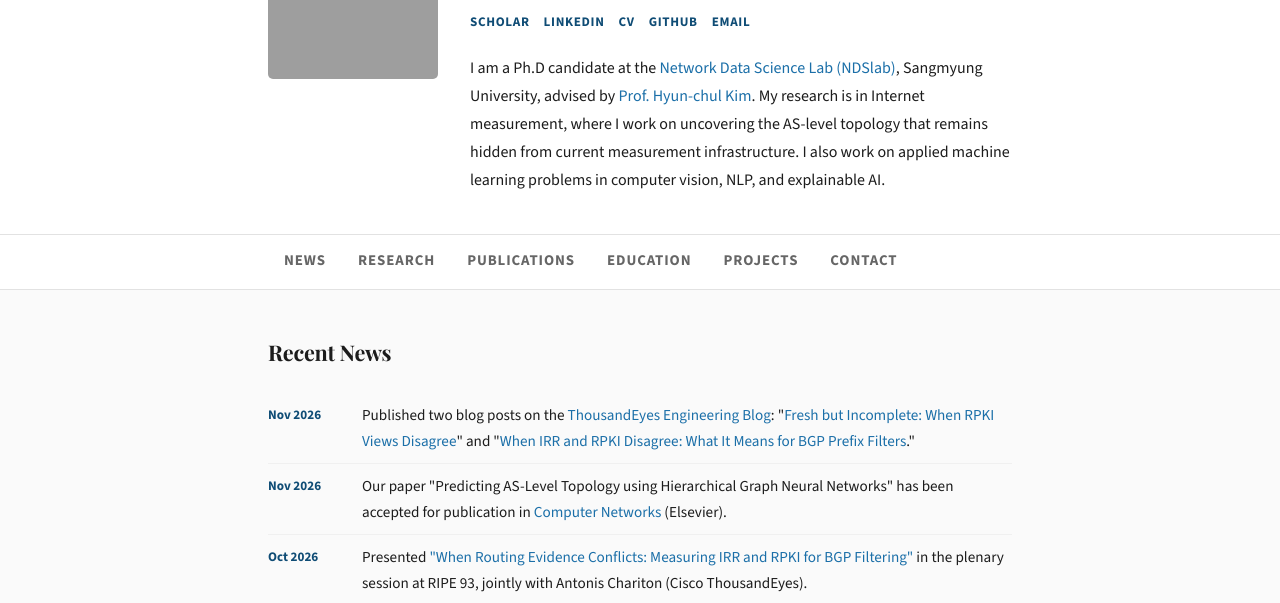
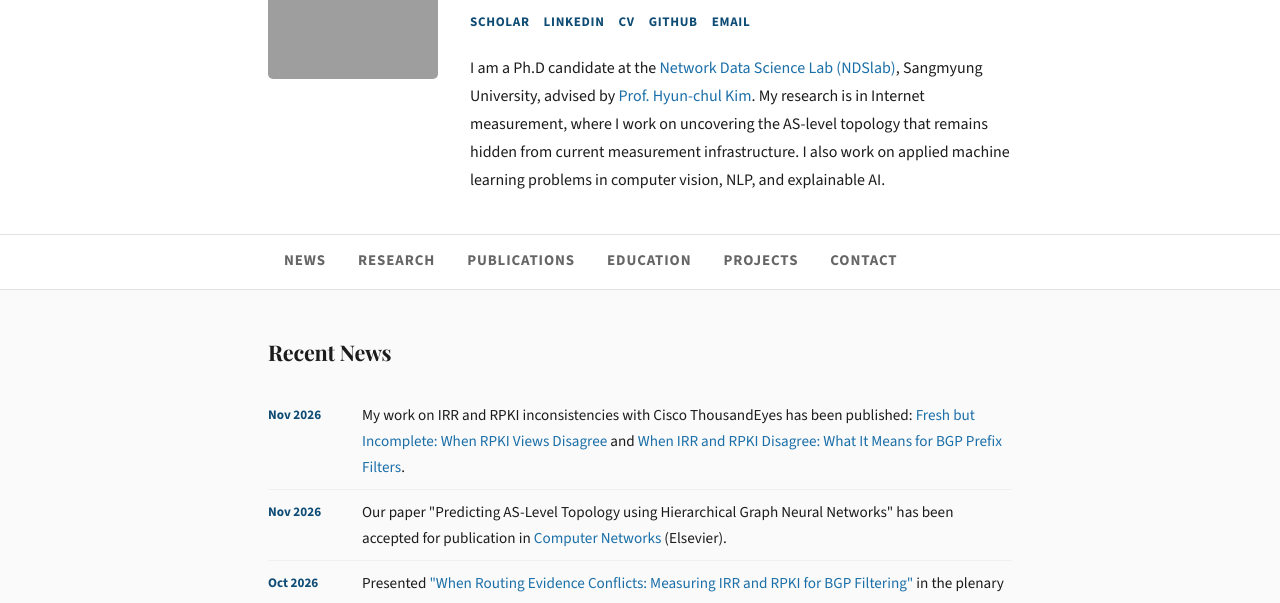
Before and after one commit to usama99/usama99.github.io, a plain HTML site: page index.html in a window 1280 px wide. Shown: the part 161-764 px from the top of the page. Drawn offline with nearby package versions, Linux system fonts and the light colour scheme; grey boxes are pictures that could not be loaded.

Commit message:
Revise recent news publication entries
Updated the news section to reflect recent publications on IRR and RPKI inconsistencies.

```diff
--- a/index.html
+++ b/index.html
@@ -71,10 +71,9 @@
   <ul class="news">
     <li>
       <span class="nd">Nov 2026</span>
-      <span>Published two blog posts on the <a href="https://medium.com/thousandeyes-engineering">ThousandEyes Engineering Blog</a>:
-        "<a href="https://medium.com/thousandeyes-engineering/fresh-but-incomplete-when-rpki-views-disagree-c6a740227981">Fresh but Incomplete: When RPKI Views Disagree</a>" and
-        "<a href="https://medium.com/thousandeyes-engineering/when-irr-and-rpki-disagree-what-it-means-for-bgp-prefix-filters-31585427c889">When IRR and RPKI Disagree: What It Means for BGP Prefix Filters</a>."
-      </span>
+      <span>My work on IRR and RPKI inconsistencies with Cisco ThousandEyes has been published:
+        <a href="https://medium.com/thousandeyes-engineering/fresh-but-incomplete-when-rpki-views-disagree-c6a740227981">Fresh but Incomplete: When RPKI Views Disagree</a> and
+        <a href="https://medium.com/thousandeyes-engineering/when-irr-and-rpki-disagree-what-it-means-for-bgp-prefix-filters-31585427c889">When IRR and RPKI Disagree: What It Means for BGP Prefix Filters</a>.</span>
     </li>
     <li>
       <span class="nd">Nov 2026</span>
```
